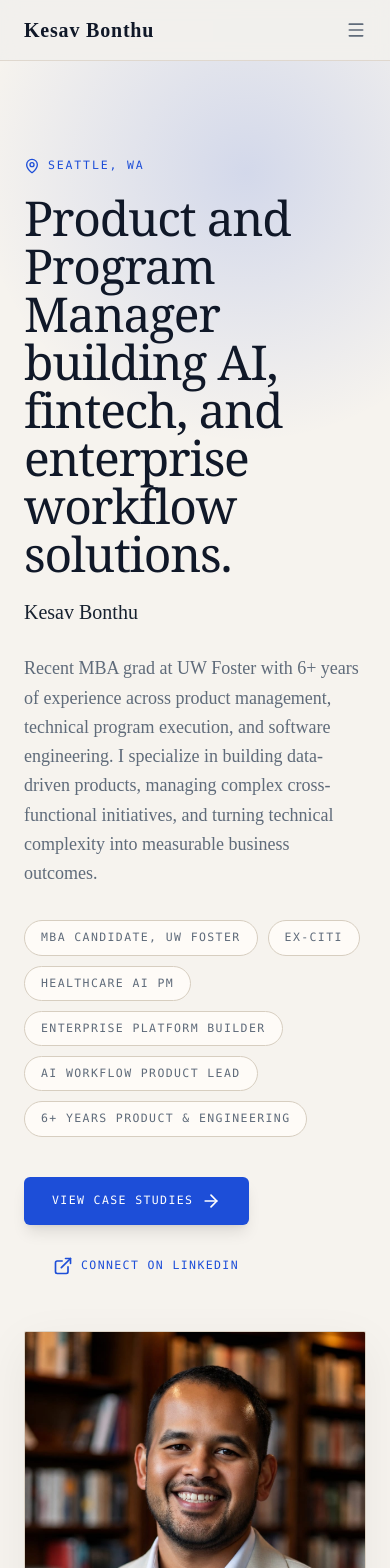
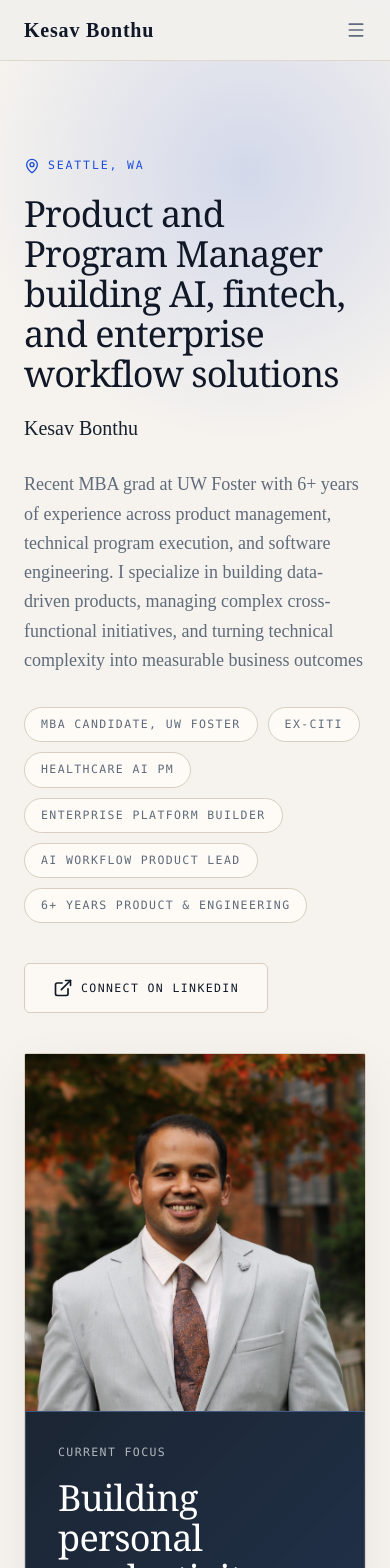
Before and after one commit to kesavbonthu/Kesav-Portfolio-Website, a Next.js app: page / in a window 390 px wide. Shown: the top 1568 px of the page. Built offline with nearby package versions, Linux system fonts and the light colour scheme.

Commit message:
Refine homepage layout and photo

```diff
--- a/app/projects/[slug]/page.tsx
+++ b/app/projects/[slug]/page.tsx
@@ -155,7 +155,7 @@ export default async function ProjectDetailPage({ params }: Props) {
         <div className="mt-12 rounded-xl border border-slate-700 bg-slate-800/40 p-6 text-center">
           <p className="text-white font-medium">Interested in this kind of work?</p>
           <p className="mt-2 text-slate-400 text-sm">
-            I enjoy building product, program, and AI workflow solutions across complex operating environments. Let&apos;s connect.
+            I enjoy building product, program, and AI workflow solutions across complex operating environments. Let&apos;s connect
           </p>
           <a
             href={`mailto:${profile.email}`}
--- a/components/home/ContactCTA.tsx
+++ b/components/home/ContactCTA.tsx
@@ -24,8 +24,6 @@ export default function ContactCTA() {
           </a>
           <a
             href={profile.linkedin}
-            target="_blank"
-            rel="noopener noreferrer"
             className="flex items-center gap-2 rounded-xl border border-slate-600 bg-slate-800 px-7 py-3.5 text-base font-semibold text-white hover:bg-slate-700 transition-colors"
           >
             <ExternalLink className="h-5 w-5" />
--- a/components/home/HeroSection.tsx
+++ b/components/home/HeroSection.tsx
@@ -1,7 +1,6 @@
 "use client";
 
-import Link from "next/link";
-import { ArrowRight, ExternalLink, MapPin } from "lucide-react";
+import { ExternalLink, MapPin } from "lucide-react";
 import { motion } from "framer-motion";
 import { profile } from "@/data/profile";
 
@@ -25,8 +24,8 @@ export default function HeroSection() {
             {profile.location}
           </p>
 
-          <h1 className="max-w-5xl text-5xl font-light tracking-tight text-[color:var(--portfolio-ink)] sm:text-6xl lg:text-7xl xl:text-[5.5rem]">
-            Product and Program Manager building AI, fintech, and enterprise workflow solutions.
+          <h1 className="max-w-4xl text-4xl font-light tracking-tight text-[color:var(--portfolio-ink)] sm:text-5xl lg:text-6xl xl:text-[4.75rem]">
+            Product and Program Manager building AI, fintech, and enterprise workflow solutions
           </h1>
 
           <p className="mt-5 text-xl font-medium text-[color:var(--portfolio-deep)] sm:text-2xl lg:text-[1.9rem]">
@@ -36,8 +35,8 @@ export default function HeroSection() {
           <p className="mt-7 max-w-3xl text-lg leading-relaxed text-[color:var(--portfolio-muted)] sm:text-xl">
             Recent MBA grad at UW Foster with 6+ years of experience across product management,
             technical program execution, and software engineering. I specialize in building
-            data-driven products, managing complex cross-functional initiatives, and turning
-            technical complexity into measurable business outcomes.
+            data-driven products, managing complex cross-functional initiatives, and turning technical
+            complexity into measurable business outcomes
           </p>
 
           {/* Credential badges */}
@@ -54,18 +53,9 @@ export default function HeroSection() {
 
           {/* CTAs */}
           <div className="mt-10 flex flex-wrap gap-4">
-            <Link
-              href="#projects"
-              className="mono-label flex items-center gap-2 rounded-sm bg-[color:var(--portfolio-accent)] px-7 py-3.5 text-white shadow-lg transition-colors hover:bg-[color:var(--portfolio-highlight)]"
-            >
-              View Case Studies
-              <ArrowRight className="h-5 w-5" />
-            </Link>
             <a
               href={profile.linkedin}
-              target="_blank"
-              rel="noopener noreferrer"
-              className="mono-label flex items-center gap-2 rounded-sm border border-transparent px-7 py-3.5 text-[color:var(--portfolio-accent)] transition-colors hover:text-[color:var(--portfolio-highlight)]"
+              className="mono-label flex items-center gap-2 rounded-sm border border-[color:var(--portfolio-border)] bg-[rgba(255,253,249,0.72)] px-7 py-3.5 text-[color:var(--portfolio-ink)] transition-colors hover:border-[color:var(--portfolio-accent)] hover:text-[color:var(--portfolio-accent)]"
             >
               <ExternalLink className="h-5 w-5" />
               Connect on LinkedIn
@@ -90,25 +80,25 @@ export default function HeroSection() {
             <div className="ink-panel p-8 lg:p-10">
               <p className="mono-label text-[rgba(248,250,252,0.68)]">Current Focus</p>
               <h2 className="mt-4 text-4xl font-light text-white sm:text-[2.4rem]">
-                Building personal productivity applications that turn complex workflows into focused systems with clear insights.
+                Building personal productivity applications that turn complex workflows into focused systems with clear insights
               </h2>
               <div className="mt-8 space-y-6">
                 <div className="border-l border-white/15 pl-5">
                   <p className="text-3xl font-semibold text-white">JobLens AI</p>
                   <p className="mono-label mt-2 text-[rgba(248,250,252,0.56)]">
-                    An AI job search workspace for match scoring, resume gap analysis, and sharper application prioritization.
+                    An AI job search workspace for match scoring, resume gap analysis, and sharper application prioritization
                   </p>
                 </div>
                 <div className="border-l border-white/15 pl-5">
                   <p className="text-3xl font-semibold text-white">AI Inbox Task List</p>
                   <p className="mono-label mt-2 text-[rgba(248,250,252,0.56)]">
-                    A personal productivity workflow that converts email into structured tasks, priorities, and follow-up actions.
+                    A personal productivity workflow that converts email into structured tasks, priorities, and follow-up actions
                   </p>
                 </div>
                 <div className="border-l border-white/15 pl-5">
                   <p className="text-3xl font-semibold text-white">Why This Work</p>
                   <p className="mono-label mt-2 text-[rgba(248,250,252,0.56)]">
-                    I use side projects to explore product ideas hands-on, validate workflow pain points, and stay close to the tooling shaping modern PM work.
+                    I use side projects to explore product ideas hands-on, validate workflow pain points, and stay close to the tooling shaping modern PM work
                   </p>
                 </div>
               </div>
--- a/components/layout/Footer.tsx
+++ b/components/layout/Footer.tsx
@@ -54,8 +54,6 @@ export default function Footer() {
             </a>
             <a
               href={profile.linkedin}
-              target="_blank"
-              rel="noopener noreferrer"
               className="text-[color:var(--portfolio-muted)] transition-colors hover:text-[color:var(--portfolio-accent)]"
               aria-label="LinkedIn"
             >
@@ -63,8 +61,6 @@ export default function Footer() {
             </a>
             <a
               href={profile.github}
-              target="_blank"
-              rel="noopener noreferrer"
               className="text-[color:var(--portfolio-muted)] transition-colors hover:text-[color:var(--portfolio-accent)]"
               aria-label="GitHub"
             >
--- a/data/experience.ts
+++ b/data/experience.ts
@@ -21,7 +21,7 @@ export const experiences: Experience[] = [
     location: "Richmond, VA",
     type: "full-time",
     summary:
-      "Own AI-enabled clinical workflow product development for pediatric endocrinology, improving triage accuracy, referral completeness, intake throughput, and scheduling operations.",
+      "Own AI-enabled clinical workflow product development for pediatric endocrinology, improving triage accuracy, referral completeness, intake throughput, and scheduling operations",
     highlights: [
       "Led the 0-to-1 development of an AI-enabled clinical intake and triage workflow for pediatric endocrinology, translating clinician pain points and referral bottlenecks into MVP scope, product requirements, and launch milestones.",
       "Delivered the MVP 20% ahead of schedule by aligning clinical, operational, and engineering stakeholders around a focused roadmap, clear prioritization criteria, and rapid iteration cycles.",
@@ -53,7 +53,7 @@ export const experiences: Experience[] = [
     location: "Pune, India",
     type: "full-time",
     summary:
-      "Owned roadmap, stakeholder alignment, and execution for internal financial technology platforms spanning trading workflows, revenue visibility, automation, and release operations.",
+      "Owned roadmap, stakeholder alignment, and execution for internal financial technology platforms spanning trading workflows, revenue visibility, automation, and release operations",
     highlights: [
       "Drove the 0-to-1 product vision and roadmap for a multi-platform trading solution, translating trader workflows, legacy platform gaps, and business requirements into a scalable product strategy adopted across 6 global trading desks.",
       "Led a six-person cross-functional team across engineering, QA, and business stakeholders to deliver the trading platform MVP, achieving 80% adoption and 110+ monthly active users within the first 3 months of launch.",
@@ -85,7 +85,7 @@ export const experiences: Experience[] = [
     location: "Pune, India",
     type: "full-time",
     summary:
-      "Built and modernized internal platforms that improved reliability, release efficiency, reporting capabilities, and operational cost performance at enterprise scale.",
+      "Built and modernized internal platforms that improved reliability, release efficiency, reporting capabilities, and operational cost performance at enterprise scale",
     highlights: [
       "Built an automated deals pipeline to streamline trade processing workflows, improve operational throughput, and reduce manual intervention, achieving 80% feature utilization among target users.",
       "Expanded processing capacity for high-volume financial workflows, supporting 5% month-over-month revenue growth by enabling faster, more reliable deal execution and downstream processing.",
@@ -120,7 +120,7 @@ export const experiences: Experience[] = [
     location: "Seattle, WA",
     type: "consulting",
     summary:
-      "Worked on a Microsoft Unified consulting project focused on standardizing Sales BOM creation, improving sales enablement workflows, and exploring AI-assisted feedback approaches.",
+      "Worked on a Microsoft Unified consulting project focused on standardizing Sales BOM creation, improving sales enablement workflows, and exploring AI-assisted feedback approaches",
     highlights: [
       "Recommended standardized Sales BOM structure with sizing model (S/M/L)",
       "Designed asset taxonomy and governance structure",
@@ -146,7 +146,7 @@ export const experiences: Experience[] = [
     location: "Seattle, WA",
     type: "consulting",
     summary:
-      "Delivered payment strategy recommendations for Amazon Business Mexico by analyzing market dynamics, competitive landscape, customer segmentation, and payment rail adoption.",
+      "Delivered payment strategy recommendations for Amazon Business Mexico by analyzing market dynamics, competitive landscape, customer segmentation, and payment rail adoption",
     highlights: [
       "Analyzed SMB customer segmentation across banked, underbanked, and cash-first segments",
       "Benchmarked competitor payment options and rails",
@@ -172,7 +172,7 @@ export const experiences: Experience[] = [
     location: "Seattle, WA",
     type: "education",
     summary:
-      "Full-time MBA focused on technology product management, strategy, and entrepreneurship, with coursework and applied projects centered on product leadership.",
+      "Full-time MBA focused on technology product management, strategy, and entrepreneurship, with coursework and applied projects centered on product leadership",
     highlights: [
       "Recipient of Dean's Merit Scholarship",
       "UW Undergraduate Mentor",
@@ -190,7 +190,7 @@ export const experiences: Experience[] = [
     location: "Chennai, India",
     type: "education",
     summary:
-      "Undergraduate engineering foundation that built the technical base for later work across software engineering, enterprise platforms, and product execution.",
+      "Undergraduate engineering foundation that built the technical base for later work across software engineering, enterprise platforms, and product execution",
     highlights: [
       "Student Recruitment Lead",
       "Residential Community Secretary",
--- a/data/profile.ts
+++ b/data/profile.ts
@@ -6,7 +6,7 @@ export const profile = {
   linkedin: "https://www.linkedin.com/in/kesav-bonthu/",
   github: "https://github.com/kesavbonthu",
   summary:
-    "Technical Product Manager and AI product leader with 6+ years spanning software engineering, enterprise platforms, healthcare AI, and product strategy. I translate ambiguous operational problems into shipped products, measurable adoption, and executive-ready roadmaps.",
+    "Technical Product Manager and AI product leader with 6+ years spanning software engineering, enterprise platforms, healthcare AI, and product strategy. I translate ambiguous operational problems into shipped products, measurable adoption, and executive-ready roadmaps",
   interests: ["Running", "Cooking", "Hiking", "Photography"],
   credentials: [
     "MBA Candidate, UW Foster",
--- a/data/projects.ts
+++ b/data/projects.ts
@@ -28,7 +28,7 @@ export const projects: Project[] = [
     timeframe: "2024",
     featured: true,
     summary:
-      "AI-powered job search platform that analyzes role fit, identifies resume gaps, and generates tailored application materials to improve prioritization and application quality.",
+      "AI-powered job search platform that analyzes role fit, identifies resume gaps, and generates tailored application materials to improve prioritization and application quality",
     problem:
       "Job seekers spend significant time manually reviewing job descriptions, estimating fit, editing resumes, and writing cover letters. The process is repetitive, inconsistent, and difficult to scale across dozens of applications.",
     users: ["Job seekers", "MBA students", "Career changers", "Engineers pivoting to PM roles"],
@@ -77,7 +77,7 @@ export const projects: Project[] = [
     timeframe: "2025",
     featured: true,
     summary:
-      "AI-enabled expiry and waste management workflow for healthcare inventory, improving product visibility, expiration tracking, demand-aware replenishment, and operational efficiency while reducing waste, stockouts, and manual review effort.",
+      "AI-enabled expiry and waste management workflow for healthcare inventory, improving product visibility, expiration tracking, demand-aware replenishment, and operational efficiency while reducing waste, stockouts, and manual review effort",
     problem:
       "Healthcare inventory teams often rely on fragmented spreadsheets and manual audits to monitor expiring products, replenishment needs, and cross-location inventory risk. This makes it difficult to spot waste early, prevent stockouts, and prioritize operational action with confidence.",
     users: [
@@ -128,7 +128,7 @@ export const projects: Project[] = [
     timeframe: "2024",
     featured: true,
     summary:
-      "Agentic productivity workflow that converts email threads into prioritized tasks using Gmail integration and LLM-based action extraction.",
+      "Agentic productivity workflow that converts email threads into prioritized tasks using Gmail integration and LLM-based action extraction",
     problem:
       "Important action items get buried in email inboxes, making it hard to identify, prioritize, and follow up on tasks. Switching between inbox and to-do tools adds friction and leads to missed commitments.",
     users: ["Busy professionals", "MBA students managing multiple workstreams", "PMs handling cross-functional communication"],
@@ -176,7 +176,7 @@ export const projects: Project[] = [
     timeframe: "2024–Present",
     featured: true,
     summary:
-      "AI-enabled clinical intake and triage workflow for pediatric endocrinology, improving referral completeness, prioritization, and operational throughput.",
+      "AI-enabled clinical intake and triage workflow for pediatric endocrinology, improving referral completeness, prioritization, and operational throughput",
     problem:
       "Clinical intake and referral workflows were slow, incomplete, and difficult to prioritize manually. Urgent pediatric cases required faster attention but had no automated urgency detection, leading to delays in time-to-appointment.",
     users: [
@@ -237,7 +237,7 @@ export const projects: Project[] = [
     timeframe: "2022–2024",
     featured: true,
     summary:
-      "Enterprise trading workflow platform adopted across global desks to improve workflow consistency, usability, and trader productivity at scale.",
+      "Enterprise trading workflow platform adopted across global desks to improve workflow consistency, usability, and trader productivity at scale",
     problem:
       "Trading users needed a more flexible and unified workflow experience across platforms, with better usability and support for high-volume workflows. Fragmented tooling across desks created inconsistency, reduced efficiency, and limited business visibility.",
     users: [
@@ -295,7 +295,7 @@ export const projects: Project[] = [
     timeframe: "2022–2023",
     featured: false,
     summary:
-      "Real-time revenue dashboard that replaced static email reports and improved business visibility for 90+ stakeholders.",
+      "Real-time revenue dashboard that replaced static email reports and improved business visibility for 90+ stakeholders",
     problem:
       "Business stakeholders relied on static email reports, creating delays, limited interactivity, and poor visibility into revenue performance. There was no way to filter, drill down, or explore data in real time.",
     users: ["Business operations stakeholders", "Revenue managers", "Trading desk leadership", "Finance teams"],
@@ -438,7 +438,7 @@ export const projects: Project[] = [
     timeframe: "2022–2023",
     featured: false,
     summary:
-      "Automated revenue attribution and splitting workflow replacing manual reconciliation processes across Citi business lines.",
+      "Automated revenue attribution and splitting workflow replacing manual reconciliation processes across Citi business lines",
     problem:
       "Revenue splitting across business lines was a manual, error-prone process requiring significant analyst time. Disputes and reconciliation delays created reporting inaccuracies and operational bottlenecks.",
     users: ["Finance teams", "Revenue analysts", "Business line managers"],
```
Also changed, not shown: app/page.tsx (+27 -40 lines), components/experience/ExperienceCard.tsx (+11 -0 lines), components/projects/ProjectCard.tsx (+0 -9 lines), data/consulting.ts (+4 -4 lines), public/kesav-headshot.jpeg.
